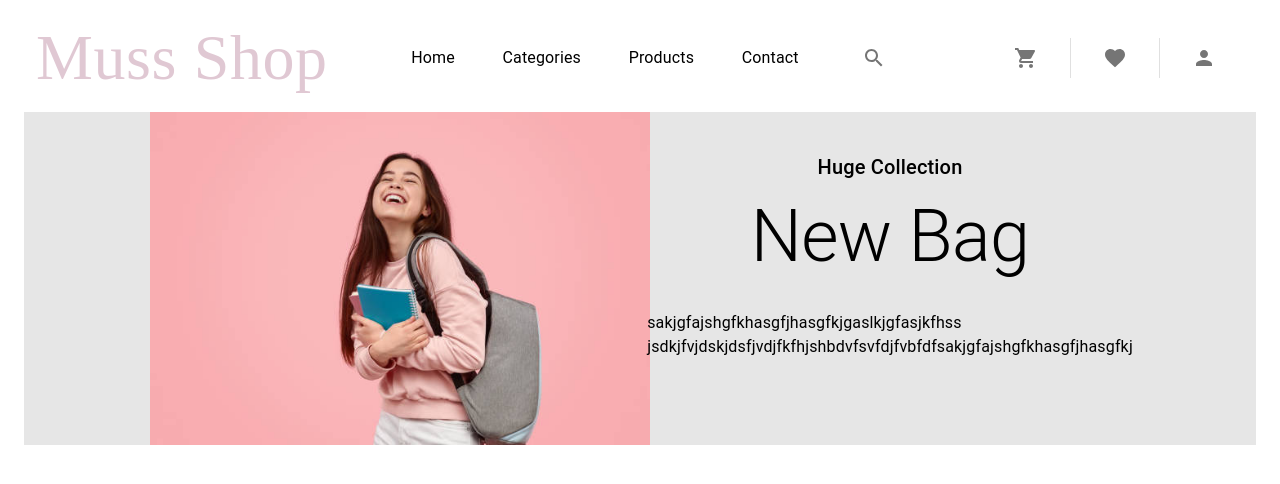
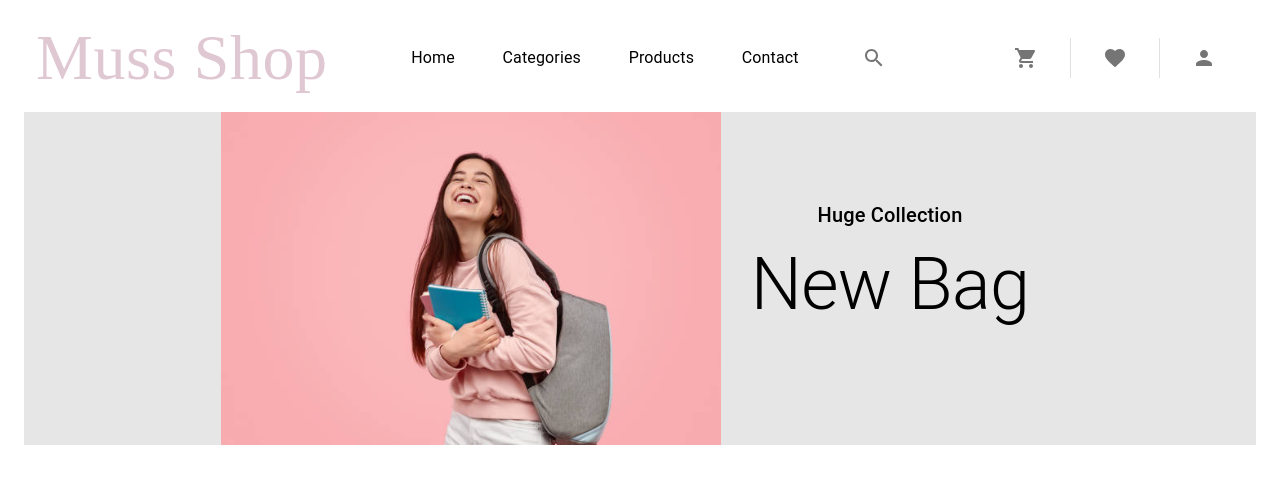
Before and after one commit to Sajjad124/mussshop, a React (Create React App) app: page / in a window 1280 px wide. Shown: the top 484 px of the page. Built offline with nearby package versions, Linux system fonts and the light colour scheme; a web font is replaced by a local one.

Commit message:
Update index.js

```diff
--- a/src/components/banner/index.js
+++ b/src/components/banner/index.js
@@ -18,12 +18,12 @@ const Banner = () => {
       <BannerContent>
         <Typography variant="h6">Huge Collection</Typography>
         <BannerTitle variant="h2">New Bag</BannerTitle>
-        <BannerDescription variant="subtitle">
+        {/* <BannerDescription variant="subtitle">
           <Typography>
             sakjgfajshgfkhasgfjhasgfkjgaslkjgfasjkfhss
             jsdkjfvjdskjdsfjvdjfkfhjshbdvfsvfdjfvbfdfsakjgfajshgfkhasgfjhasgfkj
           </Typography>
-        </BannerDescription>
+        </BannerDescription> */}
       </BannerContent>
     </BannerContainer>
   );
```
